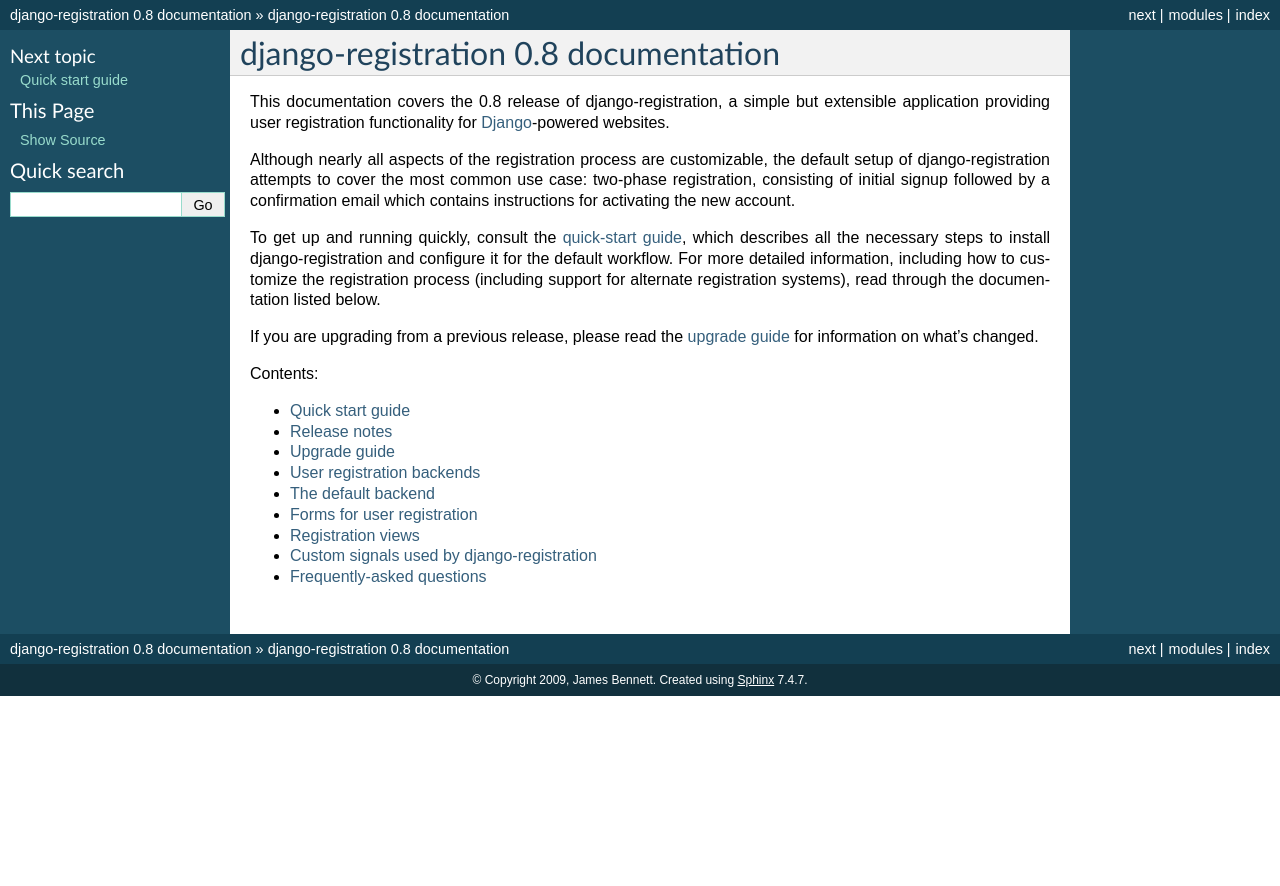
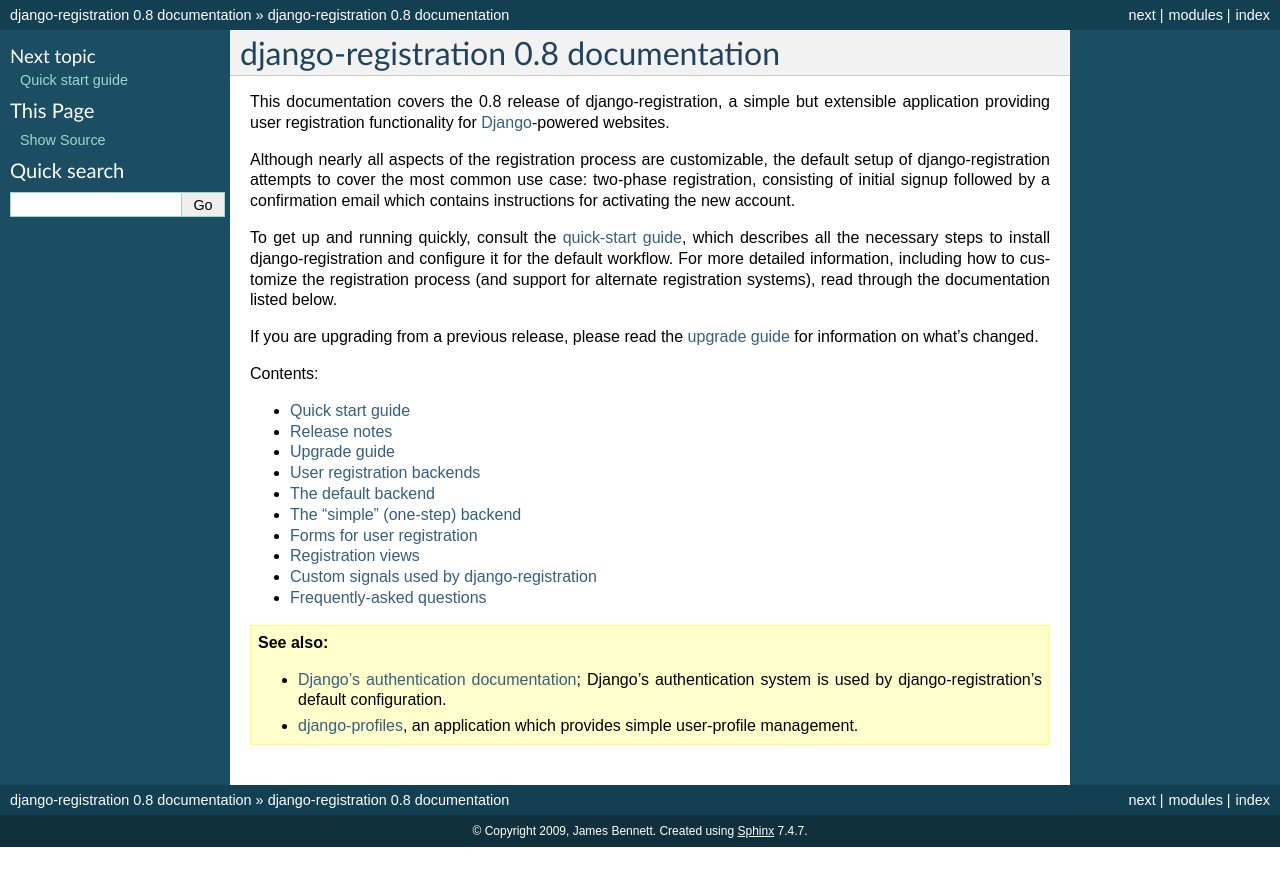
Before and after one commit to plivo/django-registration, a Sphinx documentation site: the page built from docs/index.rst, in a window 1280 px wide. Shown: the top 886 px of the page. Built offline with Sphinx 7.4.7, drawn with Linux system fonts in a browser that asks for light colours.

Commit message:
Documentation updates for the simple backend.

```diff
--- a/docs/index.rst
+++ b/docs/index.rst
@@ -21,8 +21,8 @@ To get up and running quickly, consult the :ref:`quick-start guide
 <quickstart>`, which describes all the necessary steps to install
 django-registration and configure it for the default workflow. For
 more detailed information, including how to customize the registration
-process (including support for alternate registration systems), read
-through the documentation listed below.
+process (and support for alternate registration systems), read through
+the documentation listed below.
 
 If you are upgrading from a previous release, please read the
 :ref:`upgrade guide <upgrade>` for information on what's changed.
@@ -37,7 +37,19 @@ Contents:
    upgrade
    backend-api
    default-backend
+   simple-backend
    forms
    views
    signals
    faq
+
+.. seealso::
+
+   * `Django's authentication documentation
+     <http://docs.djangoproject.com/en/dev/topics/auth/>`_; Django's
+     authentication system is used by django-registration's default
+     configuration.
+
+   * `django-profiles
+     <http://bitbucket.org/ubernostrum/django-profiles/>`_, an
+     application which provides simple user-profile management.
--- a/docs/release-notes.rst
+++ b/docs/release-notes.rst
@@ -46,6 +46,10 @@ in django-registration |version|.
 Other new features
 ------------------
 
+An alternate :ref:`one-step registration system <simple-backend>` is
+provided, for use by sites which do not require a two-step
+registration/activation system.
+
 During the registration and (optional) activation process,
 :ref:`custom signals <signals>` are now sent, allowing easy injection
 of custom processing into the registration workflow without needing to
```
Also changed, not shown: docs/simple-backend.rst (added, +61 -0 lines).
